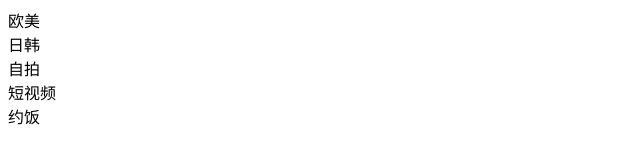
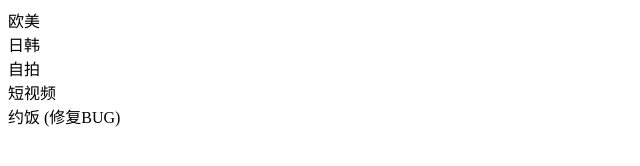
Before and after one commit to zzzhao8/dbhot, a plain HTML site: page index.html in a window 1280 px wide. Shown: the whole page, without its empty margins (0-640 px from the left). Drawn offline with Linux system fonts and the light colour scheme.

Commit message:
修复约饭bug

```diff
--- a/index.html
+++ b/index.html
@@ -11,6 +11,6 @@
 	<div id="">		日韩	</div>
 	<div id="">		自拍	</div>
 	<div id="">   短视频    </div>
-	<div id="">   约饭    </div>
+	<div id="">   约饭 (修复BUG)   </div>
 </body>
 </html>
```
